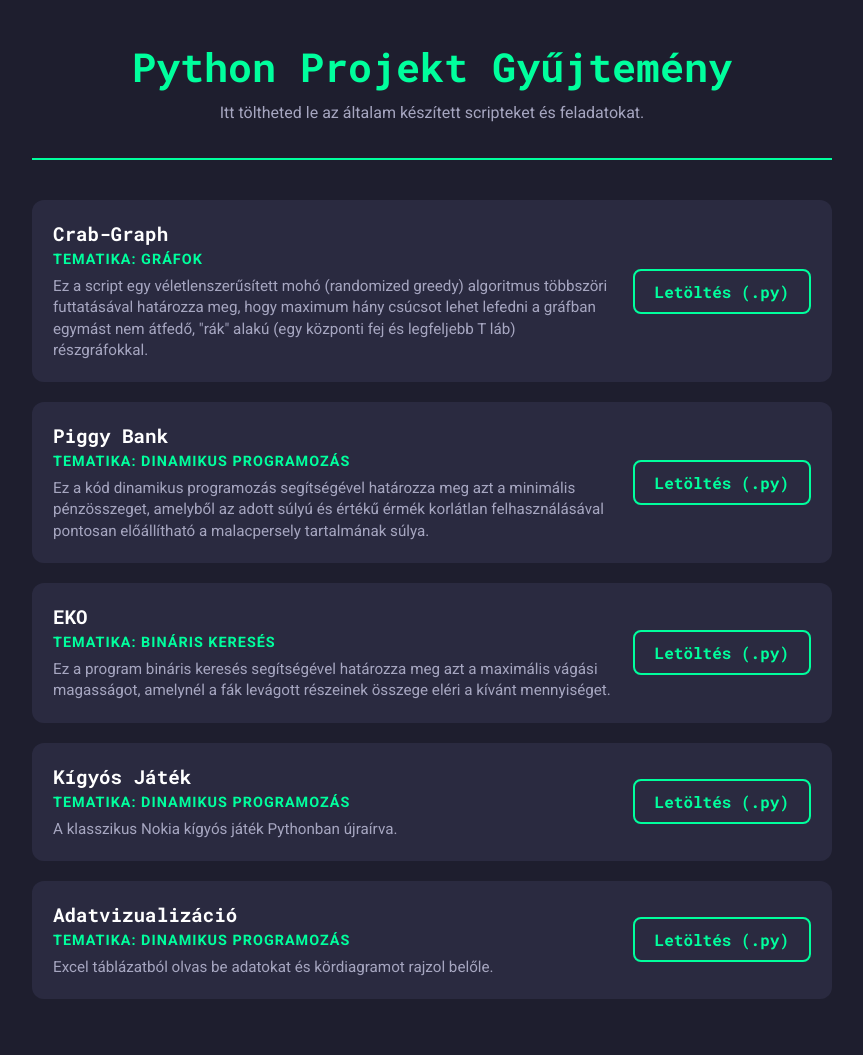
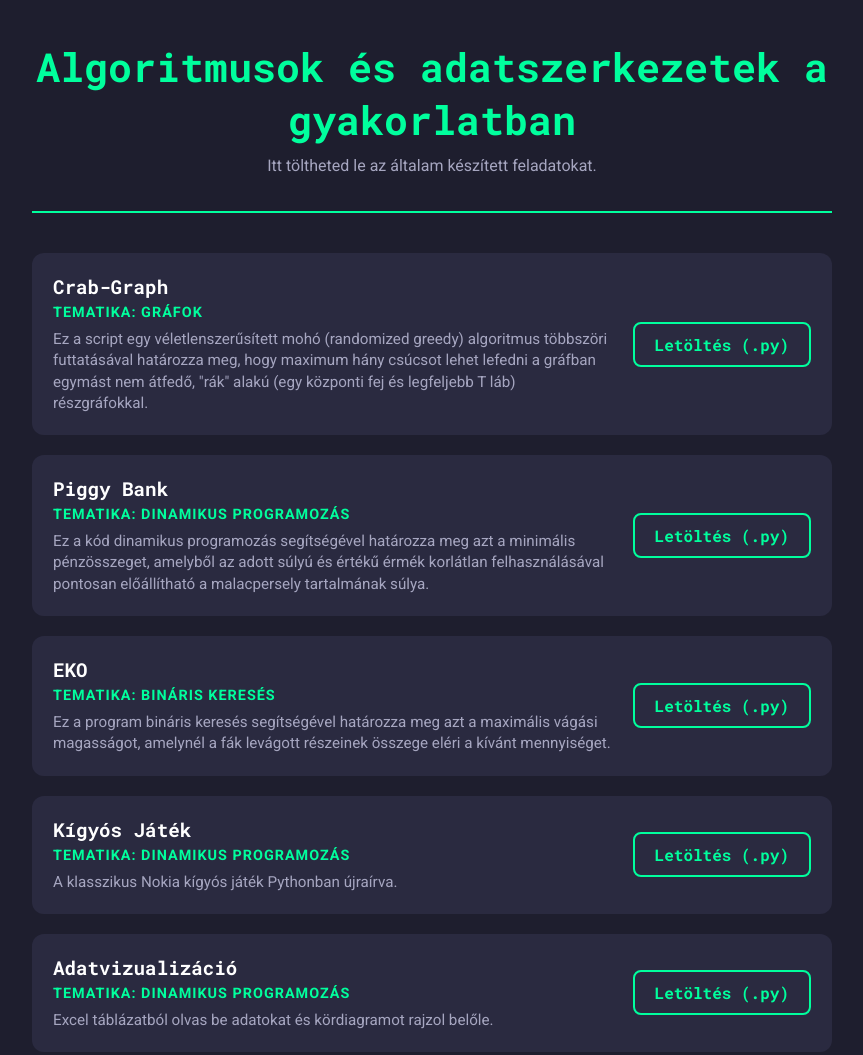
Before and after one commit to Silvvaaa/Silvvaaa.github.io, a plain HTML site: page index.html in a window 1280 px wide. Shown: the whole page, without its empty margins (208-1071 px from the left). Drawn offline with Linux system fonts and the light colour scheme.

Commit message:
Update title and header text in index.html

```diff
--- a/index.html
+++ b/index.html
@@ -3,7 +3,7 @@
 <head>
     <meta charset="UTF-8">
     <meta name="viewport" content="width=device-width, initial-scale=1.0">
-    <title>Python Kódjaim</title>
+    <title>Algoritmusok és adatszerkezetek a gyakorlatban</title>
     <link rel="stylesheet" href="style.css">
     <link href="https://fonts.googleapis.com/css2?family=Roboto+Mono:wght@400;700&family=Roboto:wght@300;400;700&display=swap" rel="stylesheet">
 </head>
@@ -11,8 +11,8 @@
 
     <div class="container">
         <header>
-            <h1>Python Projekt Gyűjtemény</h1>
-            <p>Itt töltheted le az általam készített scripteket és feladatokat.</p>
+            <h1>Algoritmusok és adatszerkezetek a gyakorlatban</h1>
+            <p>Itt töltheted le az általam készített feladatokat.</p>
         </header>
 
         <div class="file-list">
```
